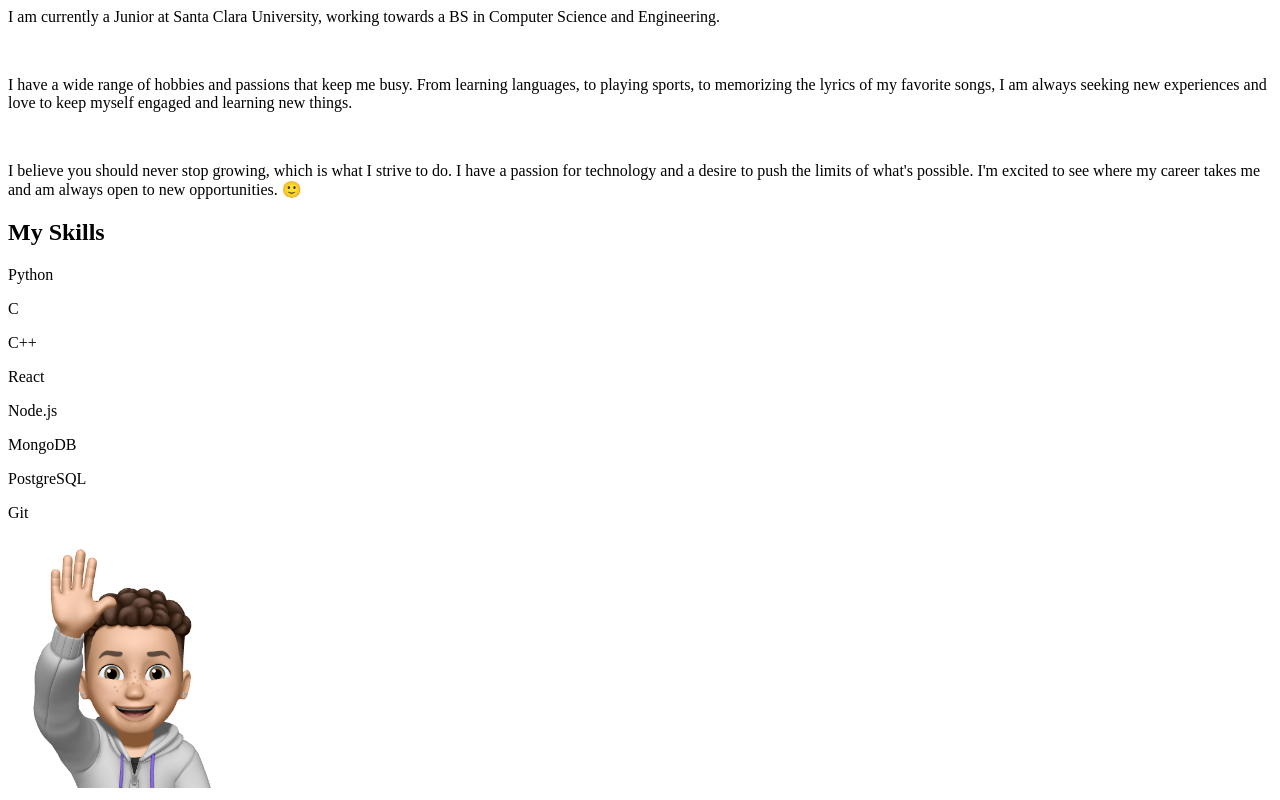
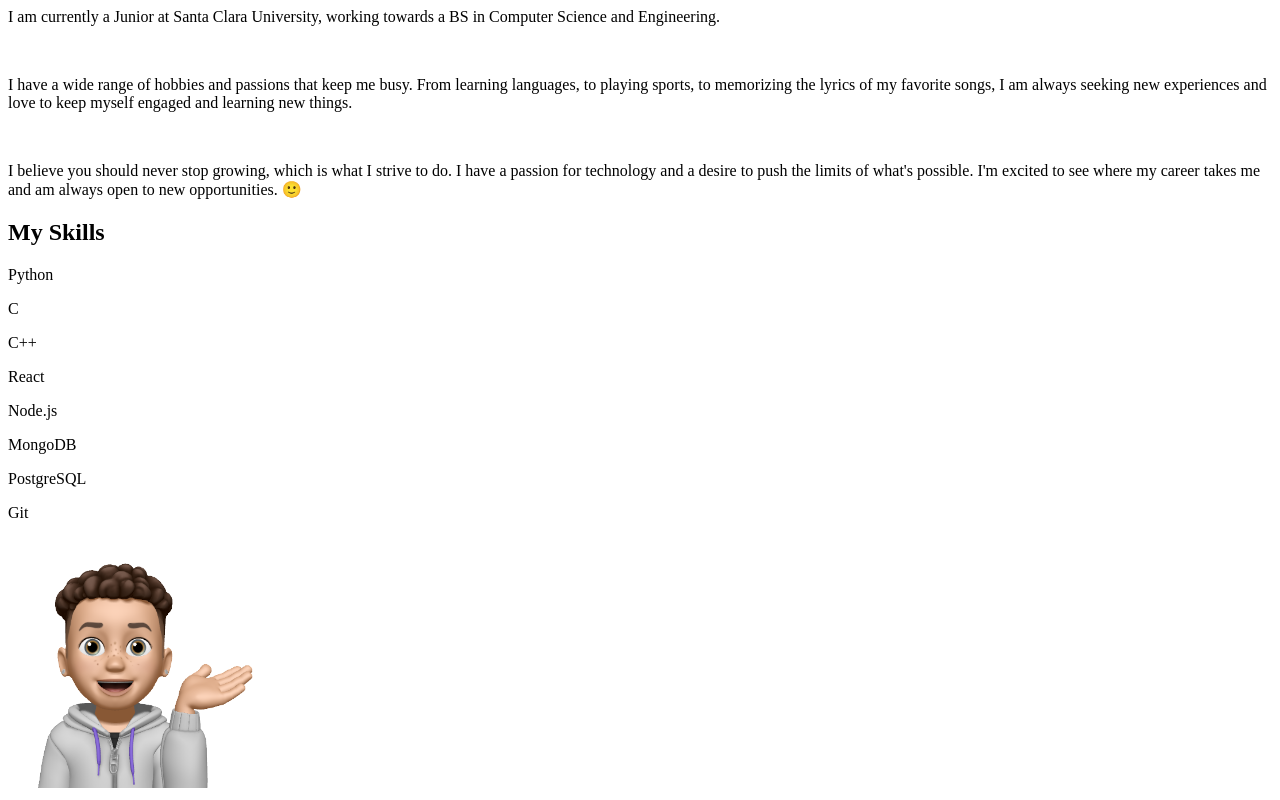
Before and after one commit to xavajk/website, a Next.js app in the folder frontend/: page /components/AboutSection in a window 1280 px wide. Shown: the part 189-989 px from the top of the page. Built offline with nearby package versions, Linux system fonts and the light colour scheme.

Commit message:
updated skills image

```diff
--- a/frontend/pages/components/AboutSection.tsx
+++ b/frontend/pages/components/AboutSection.tsx
@@ -73,8 +73,8 @@ const AboutSection = () => {
             </div>
             <Image
               className="hidden md:block md:relative md:bottom-4 md:top-8 md:left-20 md:z-0 rounded-full"
-              src="/xavier-hi-2.png"
-              alt="xavier wave"
+              src="/xavier-skills.png"
+              alt="xavier skills"
               width={250}
               height={250}
             />
```
Also changed, not shown: frontend/public/xavier-contact.png (added), frontend/public/xavier-skills.png (added).
